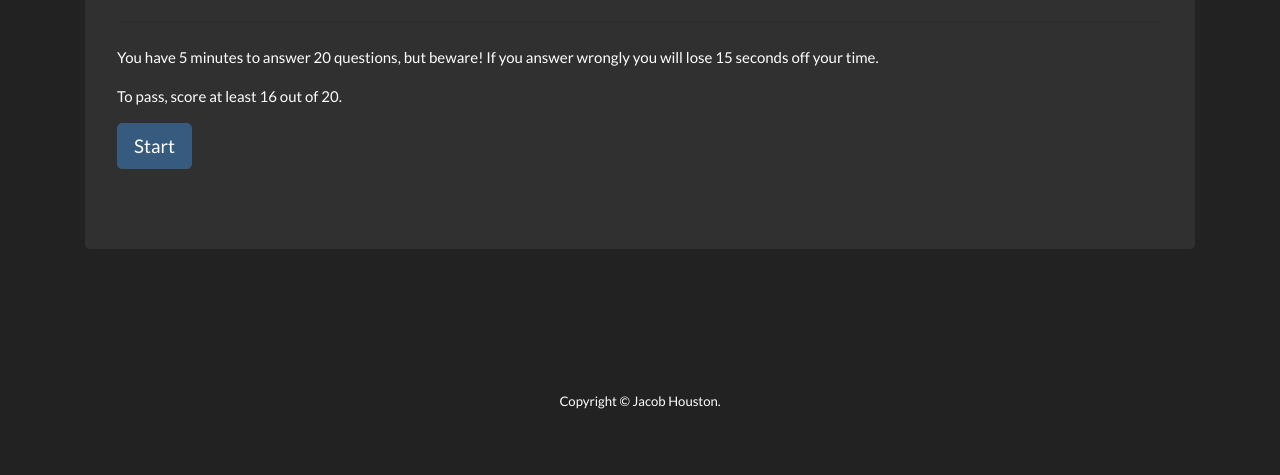
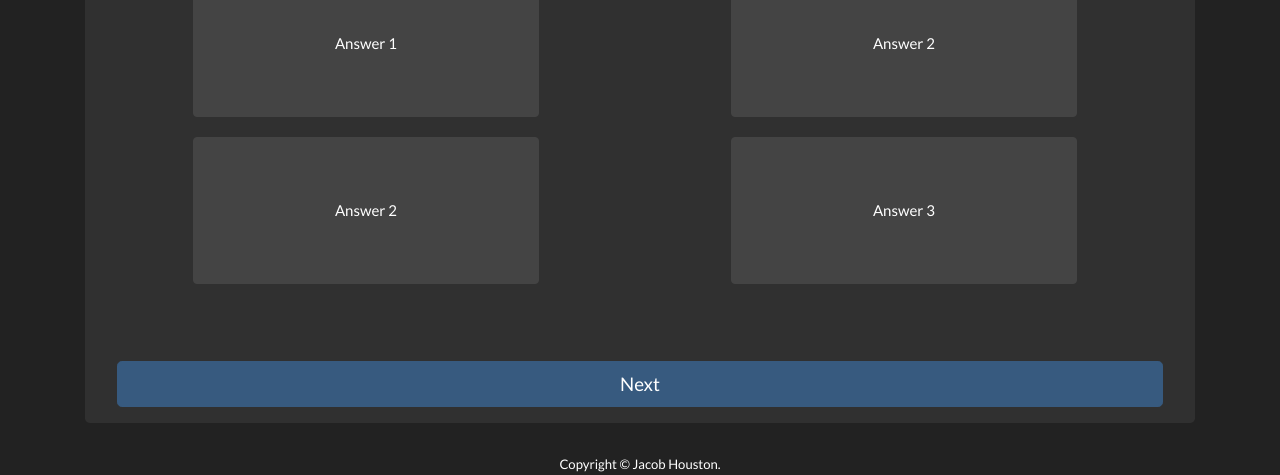
Before and after one commit to Goldenaries658/JavaScript-Quiz, a plain HTML site: page index.html in a window 1280 px wide. Shown: the part 388-863 px from the top of the page. Before the commit the page ends 800 px from the top, so only its background shows below. Drawn offline with nearby package versions, Linux system fonts and the light colour scheme; a web font is replaced by a local one.

Commit message:
Created placeholder question screen

```diff
--- a/index.html
+++ b/index.html
@@ -70,7 +70,7 @@
     <br /><br />
 
     <div class="container">
-      <div class="jumbotron">
+      <div class="jumbotron" style="display: none;">
         <h1 class="display-3">Ready?</h1>
         <p class="lead">
           This is a quiz based on the fundamental of JavaScript!
@@ -84,12 +84,61 @@
           To pass, score at least 16 out of 20.
         </p>
         <p class="lead">
-          <a class="btn btn-primary btn-lg" href="#" role="button">Start</a>
+          <a id="start-button" class="btn btn-primary btn-lg" role="button"
+            >Start</a
+          >
         </p>
+      </div>
+
+      <!-- The quiz itself -->
+      <div class="jumbotron" style="display: inherit; padding-bottom: 0;">
+        <h1 id="question-number"></h1>
+        <p id="question" class="lead">
+          Placeholder question
+        </p>
+        <hr class="my-4" />
+
+        <div class="row">
+          <div class="col-md-6">
+            <button id="answer1" type="button" class="btn btn-secondary answer">
+              Answer 1
+            </button>
+          </div>
+          <div class="col-md-6">
+            <button id="answer2" type="button" class="btn btn-secondary answer">
+              Answer 2
+            </button>
+          </div>
+        </div>
+
+        <div class="row">
+          <div class="col-md-6">
+            <button id="answer3" type="button" class="btn btn-secondary answer">
+              Answer 2
+            </button>
+          </div>
+          <div class="col-md-6">
+            <button id="answer4" type="button" class="btn btn-secondary answer">
+              Answer 3
+            </button>
+          </div>
+        </div>
+
+        <br><br><br>
+
+        <div class="row">
+          <div class="col-md-12">
+            <p class="lead">
+              <a id="next-button" class="btn btn-primary btn-lg" role="button" style="display: block;"
+                >Next</a
+              >
+            </p>
+          </div>
+        </div>
       </div>
     </div>
 
-    <footer style="width: 100%; position: fixed; bottom: 0px;">
+    <footer style="width: 100%; bottom: 0px;">
       <small style="display: block; text-align: center;"
         >Copyright &copy Jacob Houston.</small
       >
--- a/style.css
+++ b/style.css
@@ -0,0 +1,10 @@
+#question-number {
+  font-size: 3.2em;
+  font-weight: 300;
+  line-height: 1.2;
+}
+.answer {
+  margin: 10px 15%;
+  width: 68%;
+  height: 147px;
+}
```
